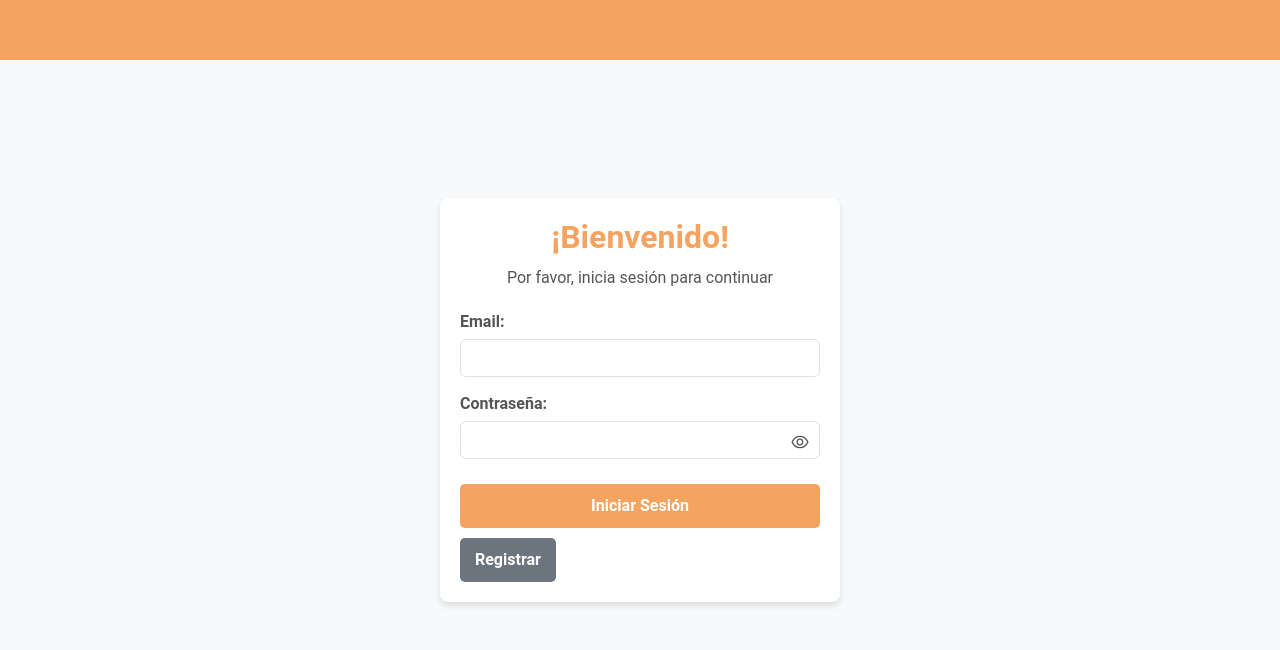
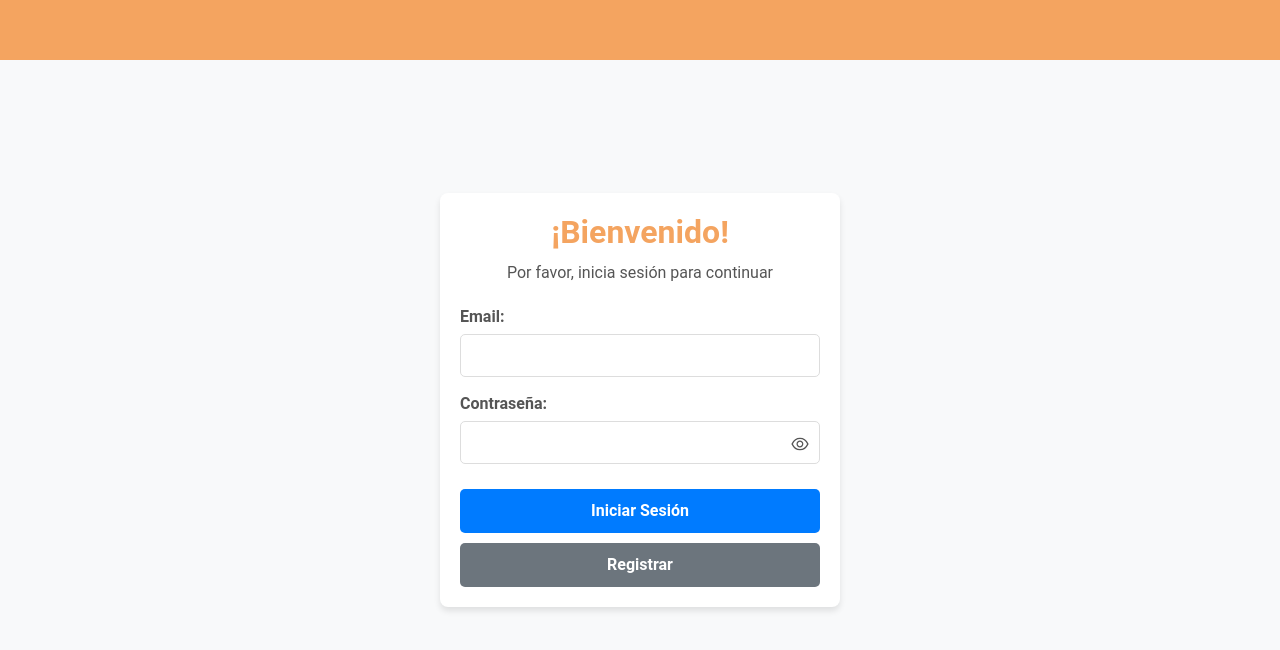
Before and after one commit to lucascarrada3/BuenSaborFront, a React (Vite) app: page /login in a window 1280 px wide. Shown: the top 650 px of the page. Built offline with nearby package versions, Linux system fonts and the light colour scheme.

Commit message:
Modal de domicilio arreglado y register con css mas prolijo

```diff
--- a/src/Types/Domicilio.ts
+++ b/src/Types/Domicilio.ts
@@ -6,7 +6,7 @@ interface IDomicilio extends DataModel<IDomicilio> {
     numero: number;
     cp: number;
     piso: number | null;
-    nroDpto: number | null;
+    nroDpto: string;
     localidad: Localidad;
 }
 
--- a/src/components/Auth/Register.tsx
+++ b/src/components/Auth/Register.tsx
@@ -28,7 +28,7 @@ const RegisterCliente: React.FC = () => {
         numero: 0,
         cp: 0,
         piso: 0,
-        nroDpto: 0,
+        nroDpto: "",
         localidad: {
           id: 0,
           nombre: "",
@@ -201,6 +201,7 @@ const handleSubmit = async (e: FormEvent<HTMLFormElement>) => {
     // Register the client first
     const registerResponse = await authClient.registerCliente(clienteData);
     console.log("Client registered successfully:", registerResponse);
+    navigate('/login');
 
     // Assuming the response from registerCliente includes a clientId or some identifier
     // if (registerResponse && registerResponse.id) {
@@ -242,6 +243,8 @@ return (
       {success && <div className="success-message">Registro exitoso</div>}
 
       <form onSubmit={handleSubmit} className="register-form">
+          <div className="form-grid">
+            <div className="form-left">
               <div className="form-group">
                 <label htmlFor="nombre">Nombre</label>
                 <input type="text" id="nombre" name="nombre" value={cliente.nombre} onChange={handleChange} required className="form-control" />
@@ -267,7 +270,9 @@ return (
                   </button>
                 </div>
               </div>
+            </div>
 
+            <div className="form-right">
               <h2 className="section-title">Domicilio</h2>
               <div className="form-group">
                 <label htmlFor="calle">Calle</label>
@@ -287,7 +292,7 @@ return (
               </div>
               <div className="form-group">
                 <label htmlFor="nroDpto">Número de Departamento (opcional)</label>
-          <input type="number" id="nroDpto" name="nroDpto" value={cliente.domicilios[0].nroDpto ?? ''} onChange={handleChange} className="form-control" />
+                <input type="text" id="nroDpto" name="nroDpto" value={cliente.domicilios[0].nroDpto} onChange={handleChange} className="form-control" />
               </div>
               <div className="form-group">
                 <label htmlFor="provincia">Provincia</label>
@@ -311,6 +316,8 @@ return (
                   ))}
                 </select>
               </div>
+            </div>
+          </div>
 
           <button type="submit" className="login-button">Registrar</button>
         </form>
--- /dev/null
+++ b/src/components/CSS/Navbar.css
@@ -0,0 +1,102 @@
+.modal {
+  display: flex;
+  align-items: center;
+  justify-content: center;
+  background-color: rgba(0, 0, 0, 0.5); /* Fondo oscuro semitransparente */
+  position: fixed;
+  top: 0;
+  left: 0;
+  width: 100%;
+  height: 100%;
+  z-index: 1050; /* Asegúrate de que el modal esté por encima de otros elementos */
+}
+
+.modal-dialog {
+  max-width: 500px; /* Ancho máximo del modal */
+  margin: 1.75rem auto;
+}
+
+.modal-content {
+  background-color: #fff;
+  border: none;
+  border-radius: 8px;
+  box-shadow: 0 3px 9px rgba(0, 0, 0, 0.5);
+  padding: 20px;
+}
+
+.modal-header {
+  display: flex;
+  justify-content: space-between;
+  align-items: center;
+  border-bottom: 1px solid #dee2e6;
+  padding-bottom: 10px;
+}
+
+.modal-title {
+  margin: 0;
+  font-size: 1.5rem;
+  color: #333;
+}
+
+.btn-close {
+  background: none;
+  border: none;
+  font-size: 1.5rem;
+  cursor: pointer;
+}
+
+.modal-body {
+  padding: 20px 0;
+}
+
+.form-group {
+  margin-bottom: 15px;
+}
+
+.form-group label {
+  display: block;
+  margin-bottom: 5px;
+  font-weight: bold;
+}
+
+.form-group input,
+.form-group select {
+  width: 100%;
+  padding: 10px;
+  border: 1px solid #ddd;
+  border-radius: 5px;
+  font-size: 14px;
+}
+
+.modal-footer {
+  display: flex;
+  justify-content: flex-end;
+  border-top: 1px solid #dee2e6;
+  padding-top: 10px;
+}
+
+.btn {
+  padding: 10px 20px;
+  border: none;
+  border-radius: 5px;
+  cursor: pointer;
+}
+
+.btn-secondary {
+  background-color: #6c757d;
+  color: white;
+  margin-right: 10px;
+}
+
+.btn-secondary:hover {
+  background-color: #5a6268;
+}
+
+.btn-primary {
+  background-color: #007bff;
+  color: white;
+}
+
+.btn-primary:hover {
+  background-color: #0056b3;
+}
--- a/src/components/CSS/Register.css
+++ b/src/components/CSS/Register.css
@@ -19,12 +19,13 @@
 
 .register-box {
   width: 100%;
-  max-width: 400px;
+  max-width: 800px; /* Aumenta el ancho máximo para acomodar ambos formularios */
   background: white;
   box-shadow: 0px 4px 6px rgba(0, 0, 0, 0.1);
   padding: 20px;
   border-radius: 8px;
   z-index: 1;
+  margin-top: 60px;
 }
 
 .section-title {
@@ -47,3 +48,62 @@
   border-radius: 5px;
   font-size: 14px;
 }
+
+.form-grid {
+  display: flex;
+  justify-content: space-between;
+}
+
+.form-left{
+  width: 48%;
+  margin-top: 60px
+}
+
+.form-right {
+  width: 48%;
+}
+
+.form-group {
+  margin-bottom: 15px;
+}
+
+.password-wrapper {
+  display: flex;
+  align-items: center;
+}
+
+.show-password-button {
+  background: none;
+  border: none;
+  cursor: pointer;
+  margin-left: 10px;
+}
+
+.login-button {
+  width: 100%;
+  padding: 10px;
+  background-color: #007bff;
+  color: white;
+  border: none;
+  border-radius: 5px;
+  cursor: pointer;
+}
+
+.login-button:hover {
+  background-color: #0056b3;
+}
+
+.register-button {
+  width: 100%;
+  padding: 10px;
+  background-color: #6c757d;
+  color: white;
+  border: none;
+  border-radius: 5px;
+  cursor: pointer;
+  margin-top: 10px;
+}
+
+.register-button:hover {
+  background-color: #5a6268;
+}
--- a/src/components/Introduccion/Navbar.tsx
+++ b/src/components/Introduccion/Navbar.tsx
@@ -19,6 +19,7 @@ import ILocalidad from '../../Types/Localidad'; // Ensure this path is correct
 import  Provincia  from '../../Types/Provincia'; // Ensure this path is correct
 import ShoppingCartOutlinedIcon from '@mui/icons-material/ShoppingCartOutlined';
 import LogoutOutlinedIcon from '@mui/icons-material/LogoutOutlined';
+import "../CSS/Navbar.css";
 
 interface NavbarProps {
   onLogout: () => void;
@@ -42,7 +43,7 @@ const Navbar: React.FC<NavbarProps> = ({ onLogout }) => {
     numero: 0,
     cp: 0,
     piso: 0,
-    nroDpto: 0,
+    nroDpto: '',
     localidad: {
       id: '',
       nombre: '',
@@ -313,82 +314,37 @@ const Navbar: React.FC<NavbarProps> = ({ onLogout }) => {
       </div>
 
       {modalOpen && (
-        <div className="modal" style={{ display: "block" }}>
+        <div className="modal" style={{display: "block"}}>
           <div className="modal-dialog">
             <div className="modal-content">
               <div className="modal-header">
                 <h5 className="modal-title">Añadir Domicilio Nuevo</h5>
-                <button
-                  type="button"
-                  className="btn-close"
-                  onClick={() => setModalOpen(false)}
-                ></button>
+                <button type="button" className="btn-close" onClick={() => setModalOpen(false)}></button>
               </div>
               <div className="modal-body">
                 <div className="form-group">
                   <label htmlFor="calle">Calle</label>
-                  <input
-                    type="text"
-                    id="calle"
-                    name="calle"
-                    value={nuevoDomicilio.calle}
-                    onChange={handleInputChange}
-                    required
-                  />
+                  <input type="text" id="calle" name="calle" value={nuevoDomicilio.calle} onChange={handleInputChange} required />
                 </div>
                 <div className="form-group">
                   <label htmlFor="numero">Número</label>
-                  <input
-                    type="number"
-                    id="numero"
-                    name="numero"
-                    value={nuevoDomicilio.numero}
-                    onChange={handleInputChange}
-                    required
-                  />
+                  <input type="number" id="numero" name="numero" value={nuevoDomicilio.numero} onChange={handleInputChange} required />
                 </div>
                 <div className="form-group">
                   <label htmlFor="cp">Código Postal</label>
-                  <input
-                    type="number"
-                    id="cp"
-                    name="cp"
-                    value={nuevoDomicilio.cp}
-                    onChange={handleInputChange}
-                    required
-                  />
+                  <input type="number" id="cp" name="cp" value={nuevoDomicilio.cp} onChange={handleInputChange} required />
                 </div>
                 <div className="form-group">
                   <label htmlFor="piso">Piso (opcional)</label>
-                  <input
-                    type="number"
-                    id="piso"
-                    name="piso"
-                    value={nuevoDomicilio.piso}
-                    onChange={handleInputChange}
-                  />
+                  <input type="number" id="piso" name="piso" value={nuevoDomicilio.piso} onChange={handleInputChange} />
                 </div>
                 <div className="form-group">
-                  <label htmlFor="nroDpto">
-                    Número de Departamento (opcional)
-                  </label>
-                  <input
-                    type="number"
-                    id="nroDpto"
-                    name="nroDpto"
-                    value={nuevoDomicilio.nroDpto}
-                    onChange={handleInputChange}
-                  />
+                  <label htmlFor="nroDpto">Número de Departamento (opcional)</label>
+                  <input type="text" id="nroDpto" name="nroDpto" value={nuevoDomicilio.nroDpto} onChange={handleInputChange} />
                 </div>
                 <div className="form-group">
                   <label htmlFor="provincia">Provincia</label>
-                  <select
-                    id="provincia"
-                    name="provincia"
-                    value={nuevoDomicilio.localidad.provincia.id}
-                    onChange={handleInputChange}
-                    required
-                  >
+                  <select id="provincia" name="provincia" value={nuevoDomicilio.localidad.provincia.id} onChange={handleInputChange} required>
                     <option value="">Seleccione una provincia</option>
                     {provincias.map((provincia) => (
                       <option key={provincia.id} value={provincia.id}>
@@ -399,13 +355,7 @@ const Navbar: React.FC<NavbarProps> = ({ onLogout }) => {
                 </div>
                 <div className="form-group">
                   <label htmlFor="localidad">Localidad</label>
-                  <select
-                    id="localidad"
-                    name="localidad"
-                    value={nuevoDomicilio.localidad.id}
-                    onChange={handleInputChange}
-                    required
-                  >
+                  <select id="localidad" name="localidad" value={nuevoDomicilio.localidad.id} onChange={handleInputChange} required>
                     <option value="">Seleccione una localidad</option>
                     {localidades.map((localidad) => (
                       <option key={localidad.id} value={localidad.id}>
@@ -416,20 +366,8 @@ const Navbar: React.FC<NavbarProps> = ({ onLogout }) => {
                 </div>
               </div>
               <div className="modal-footer">
-                <button
-                  type="button"
-                  className="btn btn-secondary"
-                  onClick={() => setModalOpen(false)}
-                >
-                  Cerrar
-                </button>
-                <button
-                  type="button"
-                  className="btn btn-primary"
-                  onClick={handleAddDomicilio}
-                >
-                  Guardar
-                </button>
+                <button type="button" className="btn btn-secondary" onClick={() => setModalOpen(false)}>Cerrar</button>
+                <button type="button" className="btn btn-primary" onClick={handleAddDomicilio}>Guardar</button>
               </div>
             </div>
           </div>
```
Lines whose indentation alone changed are shown as unchanged.
